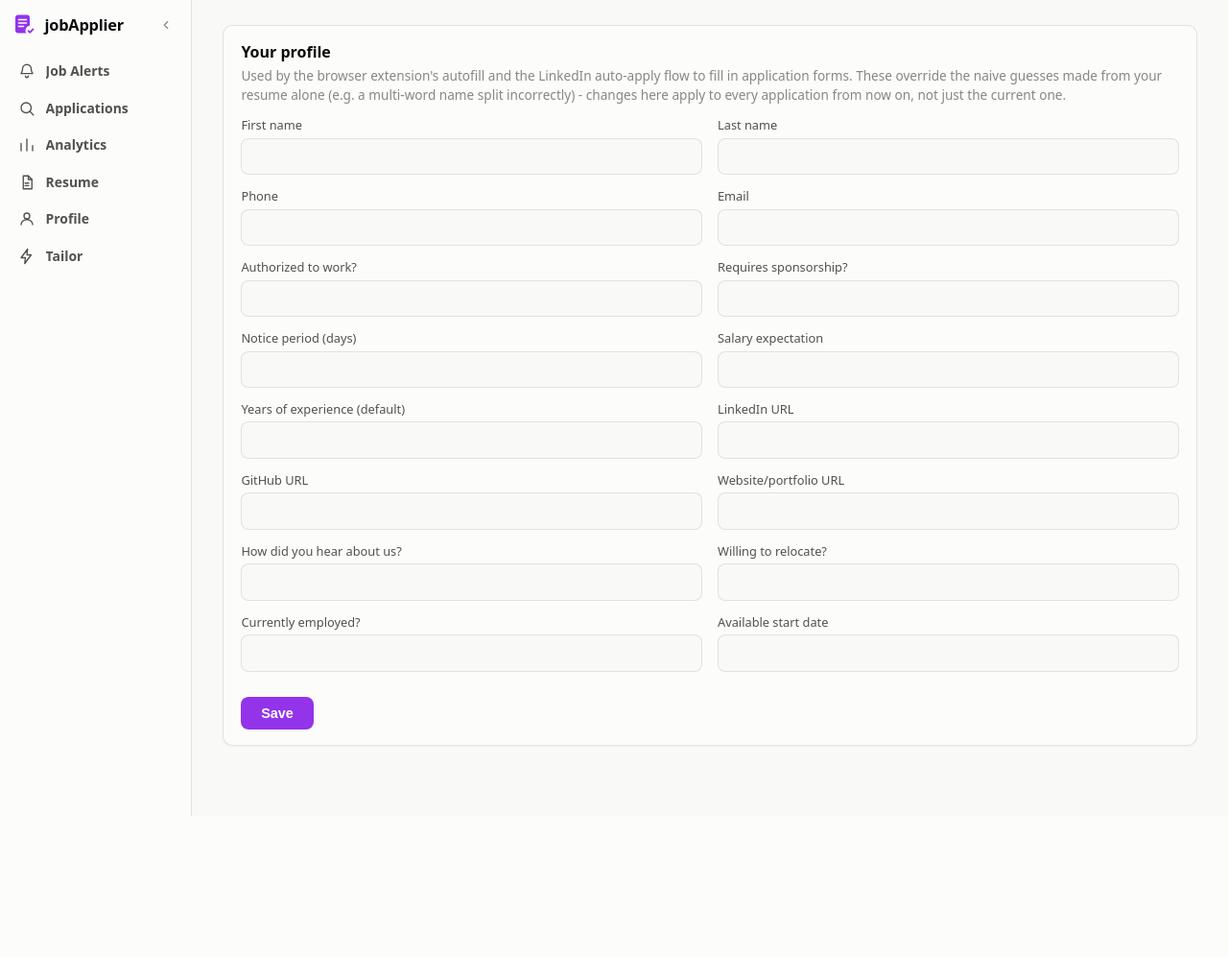
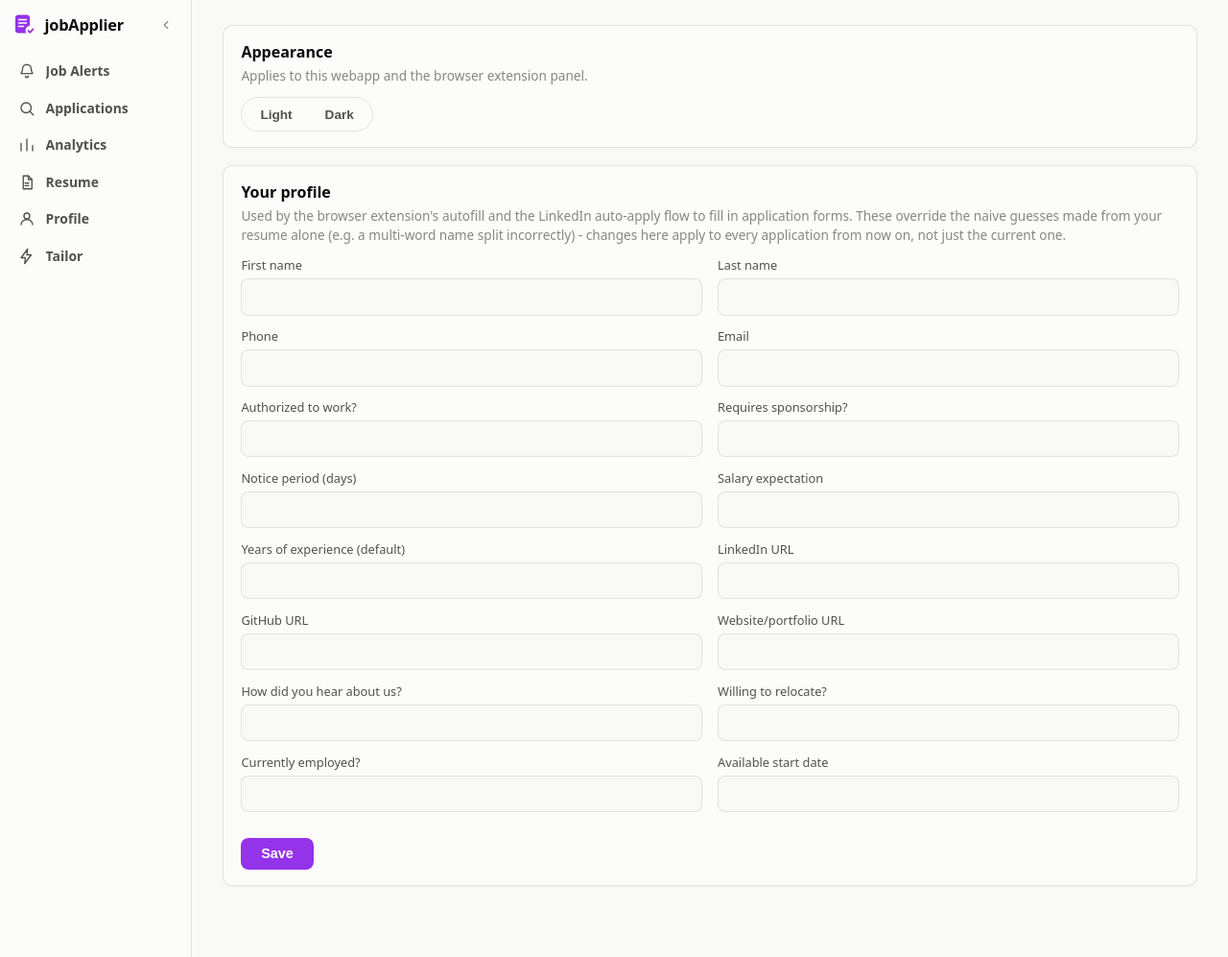
Before and after one commit to bernice511/jobApplier, a Python web app: template src/jobapplier/webapp/templates/profile.html.jinja in a window 1280 px wide. Shown: the whole page at 96% size. Before the commit the page ends 850 px from the top, so only its background shows below. Run offline with Jinja, Linux system fonts and the light colour scheme; the template is opened without the code that fills it: most values are stand-ins (such as "Sample title", 1, 10 or a date in 2020).

Commit message:
Fix light-mode status colors, redesign job alert cards as pastel badges, and add an explicit light/dark toggle on the Profile page

```diff
--- a/src/jobapplier/webapp/templates/base.html.jinja
+++ b/src/jobapplier/webapp/templates/base.html.jinja
@@ -22,19 +22,29 @@
       --accent-wash: rgba(147,51,234,0.10);
       --button-ink:  #ffffff;
       /* Status colors are fixed/theme-invariant by design (see dark block below) - a status
-         never changes hue when the theme flips, only the surface around it does. */
-      --good:        #0ca30c;
-      --warning:     #fab219;
-      --serious:     #ec835a;
+         never changes hue when the theme flips, only the shade tuned for that background does.
+         These are darkened from the original dark-tuned hues until they clear 4.5:1 against
+         the light page background. */
+      --good:        #0a820a;
+      --warning:     #956703;
+      --serious:     #c44717;
       --critical:    #d03b3b;
-      --highlight:   #eda100;
-      --highlight-wash: rgba(237,161,0,0.20);
+      --highlight:   #966600;
+      --highlight-wash: rgba(150,102,0,0.16);
       --radius: 10px;
       --sidebar-w: 200px;
       --sidebar-w-collapsed: 60px;
+      /* Decorative, non-semantic background tints cycled across job-card lists (see
+         pastelTint() below) - fixed order, purely for visual variety, never tied to score or
+         status (that meaning lives entirely in the ring-badge color). */
+      --pastel-1: #E3F3EA;
+      --pastel-2: #FBEADB;
+      --pastel-3: #F7E3EC;
+      --pastel-4: #E8E5F7;
+      --pastel-5: #DCEEF7;
+      --pastel-6: #FCF3D0;
     }
-    @media (prefers-color-scheme: dark) {
-      :root {
+    :root[data-theme="dark"] {
       color-scheme: dark;
       /* Plum & Ink dark palette: ultra-dark teal-black base with a bright violet accent. */
       --page:        #0c1618;
@@ -393,19 +414,23 @@
       return 'WEAK MATCH';
     }
 
-    // Used by job-list cards (alerts, applications) instead of statTileHtml() - a self-
-    // contained dark panel meant to sit alongside a card's main content, not a bar inside it.
+    // Used by job-list cards (alerts) instead of statTileHtml() - a floating ring badge meant
+    // to sit in the corner of a pastel card, not a bar inside it.
     function matchScorePanelHtml(score) {
       if (score === undefined || score === null || score === '') return '';
       const color = scoreColor(score);
       return `
-        <div class="job-card-score">
-          <div class="job-card-score-ring" style="border-color:${color};">
+        <div class="job-card-score" style="border-color:${color};">
           <div class="job-card-score-value">${score}<span class="job-card-score-sub">/10</span></div>
-          </div>
           <div class="job-card-score-label" style="color:${color};">${matchLabel(score)}</div>
         </div>
       `;
+    }
+
+    // Decorative, non-semantic background cycled across job-card lists - fixed order, never
+    // tied to score/status (see --pastel-N tokens above).
+    function pastelTint(index) {
+      return `var(--pastel-${(index % 6) + 1})`;
     }
 
     function renderResultCard(r) {
--- a/src/jobapplier/webapp/templates/profile.html.jinja
+++ b/src/jobapplier/webapp/templates/profile.html.jinja
@@ -10,7 +10,23 @@
   }
   .profile-grid { display: grid; grid-template-columns: 1fr 1fr; gap: 0 1rem; }
   @media (max-width: 640px) { .profile-grid { grid-template-columns: 1fr; } }
+
+  .theme-toggle { display: inline-flex; border: 1px solid var(--border); border-radius: 999px; padding: 3px; gap: 2px; }
+  .theme-option {
+    border: none; background: transparent; color: var(--text-2); font-size: 0.85rem;
+    font-weight: 600; padding: 0.4rem 1rem; border-radius: 999px; cursor: pointer;
+  }
+  .theme-option.active { background: var(--accent); color: var(--button-ink); }
 </style>
+
+<div class="card">
+  <h2>Appearance</h2>
+  <p class="hint">Applies to this webapp and the browser extension panel.</p>
+  <div class="theme-toggle" id="theme-toggle">
+    <button type="button" class="theme-option" data-theme="light">Light</button>
+    <button type="button" class="theme-option" data-theme="dark">Dark</button>
+  </div>
+</div>
 
 <div class="card">
   <h2>Your profile</h2>
@@ -53,6 +69,28 @@
   ];
   const saveBtn = document.getElementById('save-btn');
   const saveStatus = document.getElementById('save-status');
+  const themeToggle = document.getElementById('theme-toggle');
+
+  function setThemeButtons(theme) {
+    themeToggle.querySelectorAll('.theme-option').forEach((btn) => {
+      btn.classList.toggle('active', btn.dataset.theme === theme);
+    });
+  }
+
+  themeToggle.querySelectorAll('.theme-option').forEach((btn) => {
+    btn.addEventListener('click', async () => {
+      const theme = btn.dataset.theme;
+      document.documentElement.setAttribute('data-theme', theme);
+      setThemeButtons(theme);
+      await fetch('/api/theme', {
+        method: 'POST',
+        headers: { 'Content-Type': 'application/json' },
+        body: JSON.stringify({ theme }),
+      });
+    });
+  });
+
+  setThemeButtons(document.documentElement.getAttribute('data-theme') || 'light');
 
   async function loadProfile() {
     const resp = await fetch('/api/profile');
--- a/src/jobapplier/webapp/templates/resume_preview.html.jinja
+++ b/src/jobapplier/webapp/templates/resume_preview.html.jinja
@@ -15,7 +15,7 @@
     .resume-preview ul.bullets li { margin-bottom: 2px; }
     .resume-preview .subentry { margin-top: 4px; }
     .resume-preview mark.changed {
-      background: rgba(237,161,0,0.20); border-bottom: 2px solid #eda100;
+      background: var(--highlight-wash); border-bottom: 2px solid var(--highlight);
       color: inherit; padding: 0 2px; border-radius: 2px;
     }
     /* Text identical to the master resume is lower-priority to review than what actually
@@ -23,9 +23,6 @@
        edits) means the eye lands on the edits first instead of having to hunt for the
        highlight color among a wall of same-weight text. */
     .resume-preview .unchanged { opacity: 0.45; }
-    @media (prefers-color-scheme: dark) {
-      .resume-preview mark.changed { background: rgba(201,133,0,0.28); border-bottom-color: #c98500; }
-    }
   </style>
 
   {% macro segs(segments) %}{% for seg in segments %}{% if seg.changed %}<mark class="changed">{{ seg.text }}</mark>{% else %}<span class="unchanged">{{ seg.text }}</span>{% endif %}{% endfor %}{% endmacro %}
```
Also changed, not shown: other parts of src/jobapplier/webapp/templates/base.html.jinja (+32 -21 lines), extension/panel.css (+9 -7 lines), extension/panel.js (+14 -0 lines), src/jobapplier/webapp/app.py (+27 -1 lines), src/jobapplier/webapp/app_settings.py (added, +42 -0 lines), src/jobapplier/webapp/templates/alerts.html.jinja (+13 -10 lines), 1 other file. Lines whose indentation alone changed are shown as unchanged.
